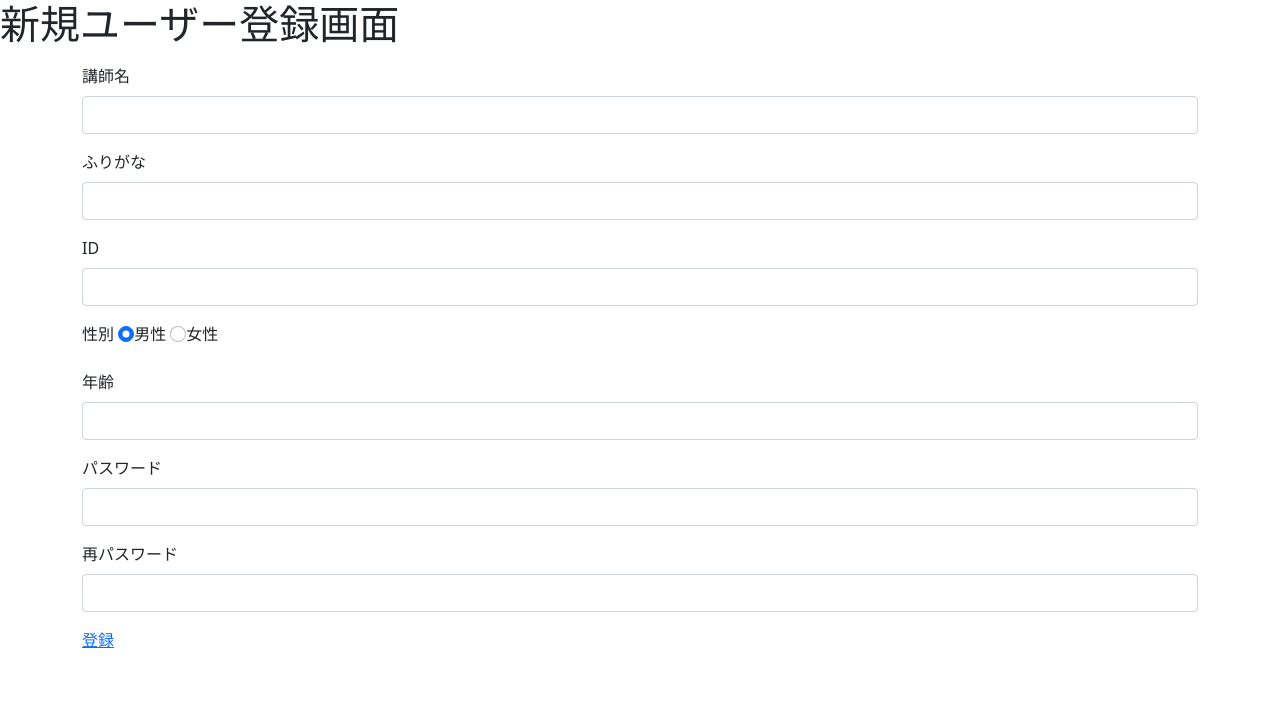
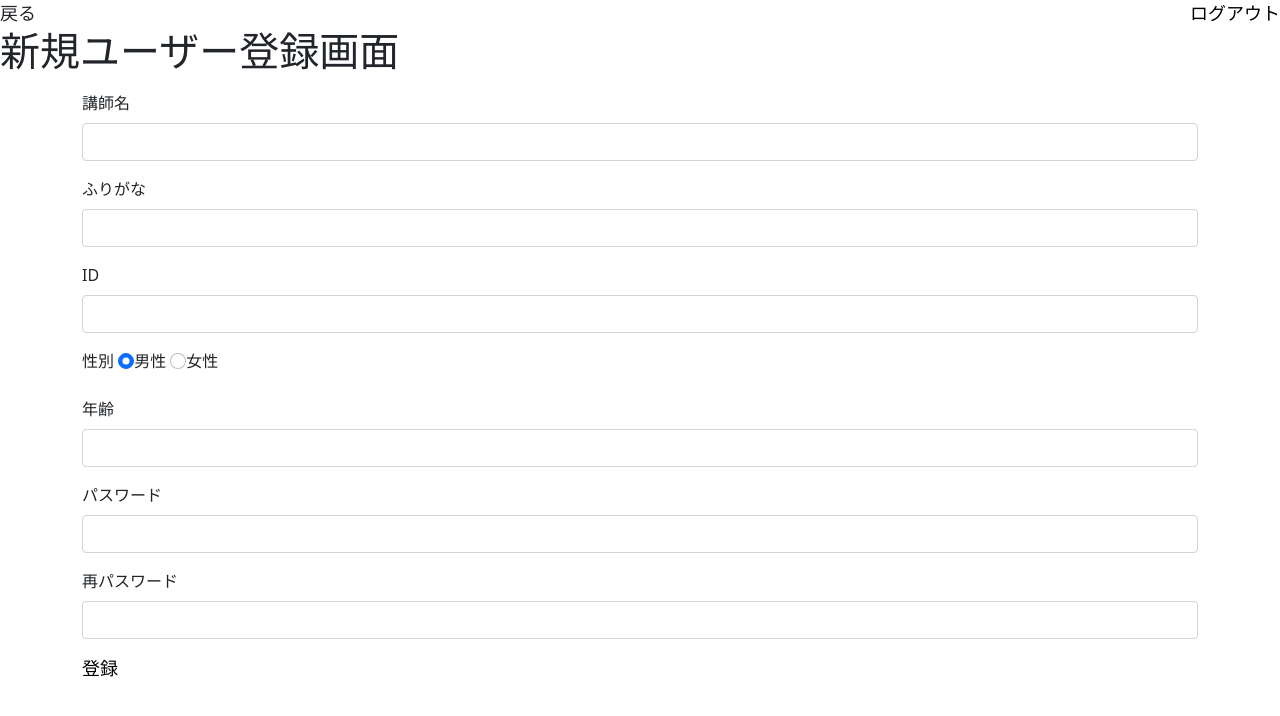
Before and after one commit to tatamal1414/seisaku, a Flask app: page /register in a window 1280 px wide. Shown: the top 716 px of the page. Run offline with Flask 2, Linux system fonts and the light colour scheme; some libraries are stand-ins or nearby versions.

Commit message:
Add files via upload

```diff
--- /dev/null
+++ b/sms-main/static/register.css
@@ -0,0 +1,15 @@
+.content2{
+    display: flex;
+    justify-content: space-between;
+}
+
+
+
+a{
+    text-decoration: none;
+    color: #000000;
+    font-size: large;
+}
+a:hover{
+    color: #000000;
+}
--- a/sms-main/static/subject_register.css
+++ b/sms-main/static/subject_register.css
@@ -8,5 +8,5 @@ a:hover{
 }
 
 body{
-    font-size: x-large;
+    font-size: large;
 }
--- a/sms-main/templates/login.html
+++ b/sms-main/templates/login.html
@@ -10,7 +10,7 @@
 </head>
 <body>
   <div class="container">
-    <form action="/login" method="POST">
+    <form action="/login" method="POST" name="login">
         <h2>システムマネジメントサービス<br>ログイン画面</h2>
         {{ params.msg }}
         <div class="mb-3">
@@ -21,7 +21,7 @@
             <label for="passwd" class="form-label">password</label>
             <input type="password" name="password" class="form-control" placeholder="password" required>
         </div>
-        <button type="submit" class="btn btn-primary">ログイン</button>
+        <a href="javascript:login.submit()">登録</a>
     </form>
   </div>
 </body>
--- a/sms-main/templates/register.html
+++ b/sms-main/templates/register.html
@@ -5,8 +5,13 @@
   <title>登録画面</title>
   <link href="https://cdn.jsdelivr.net/npm/bootstrap@5.0.2/dist/css/bootstrap.min.css" rel="stylesheet" integrity="sha384-EVSTQN3/azprG1Anm3QDgpJLIm9Nao0Yz1ztcQTwFspd3yD65VohhpuuCOmLASjC" crossorigin="anonymous">
   <script src="https://cdn.jsdelivr.net/npm/bootstrap@5.0.2/dist/js/bootstrap.bundle.min.js" integrity="sha384-MrcW6ZMFYlzcLA8Nl+NtUVF0sA7MsXsP1UyJoMp4YLEuNSfAP+JcXn/tWtIaxVXM" crossorigin="anonymous"></script>
+  <link rel="stylesheet" href="../static/register.css">
 </head>
 <body>
+  <div class="content2">
+    <a onclick="history.back()" >戻る</a>
+    <a href="/logout">ログアウト</a>
+  </div>
   <h1>新規ユーザー登録画面</h1>
   <p>{{ params.msg }}</p>
   <!-- <a onclick="history.back()" class="">戻る</a> -->
--- a/sms-main/templates/teacher_list.html
+++ b/sms-main/templates/teacher_list.html
@@ -7,11 +7,15 @@
     <meta name="viewport" content="width=device-width, initial-scale=1.0">
     <link href="https://cdn.jsdelivr.net/npm/bootstrap@5.0.2/dist/css/bootstrap.min.css" rel="stylesheet" integrity="sha384-EVSTQN3/azprG1Anm3QDgpJLIm9Nao0Yz1ztcQTwFspd3yD65VohhpuuCOmLASjC" crossorigin="anonymous">
     <script src="https://cdn.jsdelivr.net/npm/bootstrap@5.0.2/dist/js/bootstrap.bundle.min.js" integrity="sha384-MrcW6ZMFYlzcLA8Nl+NtUVF0sA7MsXsP1UyJoMp4YLEuNSfAP+JcXn/tWtIaxVXM" crossorigin="anonymous"></script>
+    <link rel="stylesheet" href="../static/teacher_list.css">
     <title>Document</title>
 </head>
 <body>
   {{params.msg}}
-  <!-- <a onclick="history.back()" class="">戻る</a> -->
+  <div class="content2">
+    <a onclick="history.back()" >戻る</a>
+    <a href="/logout">ログアウト</a>
+  </div>
   <form action="/teacher_classes_setting" method="POST" name="tcs">
       <select class="form-select" aria-label="Default select example" name="teacher">
 
```
Also changed, not shown: sms-main/static/home.css (+9 -3 lines), sms-main/static/student_detail.css (added, +8 -0 lines), sms-main/static/teacher_list.css (added, +18 -0 lines), sms-main/templates/student_detail.html (+5 -2 lines), 4 other files.
